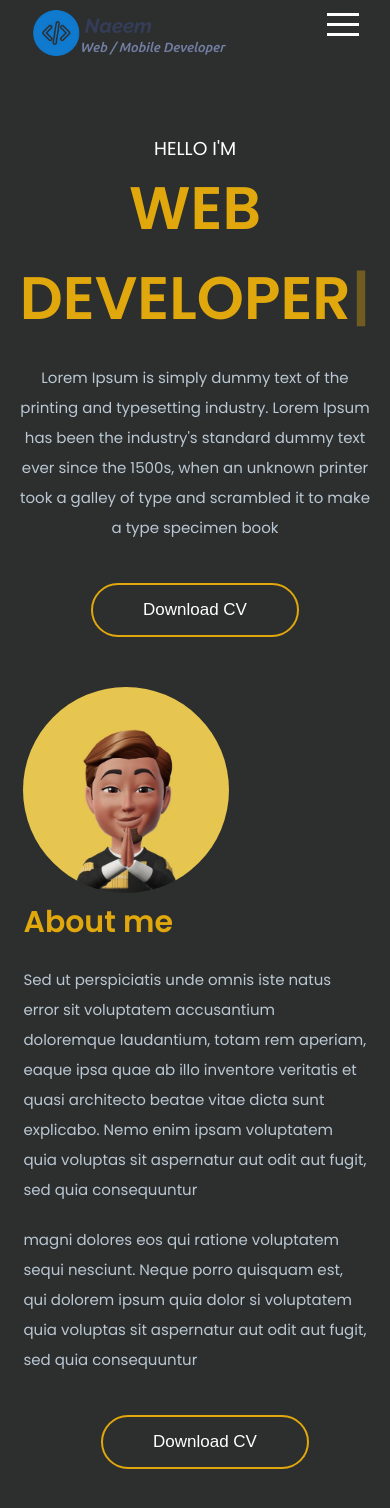
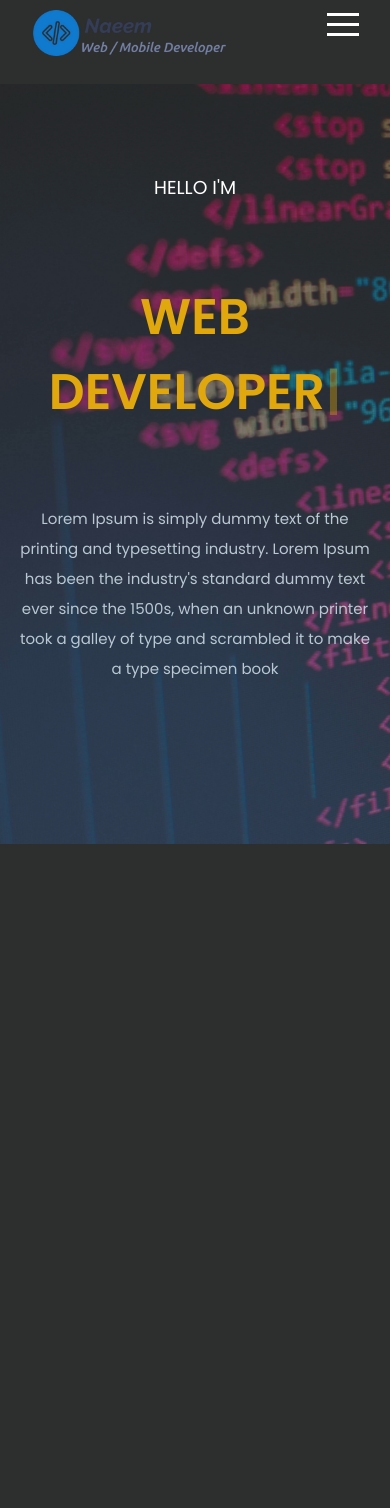
Before and after one commit to naeem2000/Personal-Website, a React (Create React App) app: page / in a window 390 px wide. Shown: the top 1508 px of the page. Built offline with nearby package versions, Linux system fonts and the light colour scheme; the HTML template or start-up script is replaced by a standard one.

Commit message:
only dummy text

```diff
--- a/src/App.css
+++ b/src/App.css
@@ -58,39 +58,6 @@ h6 {
 .container {
   width: 80%;
   margin: auto;
-}
-
-.buttonSection {
-  display: flex;
-  align-items: center;
-  justify-content: center;
-  margin-bottom: 20px;
-}
-
-.buttonSectionbutton {
-  background: none;
-  border: 2px solid var(--primaryColor);
-  border-radius: 50px 0px 0px 50px;
-}
-
-.buttonSectionbutton1 {
-  background: none;
-  border: 2px solid var(--primaryColor);
-  border-radius: 0 50px 50px 0;
-}
-
-.buttonSectionbuttonActive {
-  background-color: var(--primaryColor);
-  border: 2px solid var(--primaryColor);
-  color: var(--white);
-  border-radius: 50px 0px 0px 50px;
-}
-
-.buttonSectionbuttonActive1 {
-  background-color: var(--primaryColor);
-  border: 2px solid var(--primaryColor);
-  color: var(--white);
-  border-radius: 0 50px 50px 0;
 }
 
 .flexsb {
@@ -173,6 +140,14 @@ header a {
   }
   .heroContainer {
     width: 90% !important;
+    margin-bottom: 50px !important;
+  }
+  .hero h1 {
+    font-size: 50px !important;
+  }
+  .heading {
+    margin-bottom: 20px;
+    margin-top: 30px;
   }
 }
 
@@ -223,7 +198,7 @@ section {
   color: var(--primaryColor);
   font-weight: 600;
   text-align: center;
-  margin-bottom: 60px;
+  margin-bottom: 30px;
 }
 
 .about .primaryBtn {
@@ -304,6 +279,39 @@ section {
 }
 /*---------counter-------------*/
 /*---------portfolio-------------*/
+
+.buttonSection {
+  display: flex;
+  align-items: center;
+  justify-content: center;
+  margin-bottom: 20px;
+}
+
+.buttonSectionbutton {
+  background: none;
+  border: 2px solid var(--primaryColor);
+  border-radius: 50px 0px 0px 50px;
+}
+
+.buttonSectionbutton1 {
+  background: none;
+  border: 2px solid var(--primaryColor);
+  border-radius: 0 50px 50px 0;
+}
+
+.buttonSectionbuttonActive {
+  background-color: var(--primaryColor);
+  border: 2px solid var(--primaryColor);
+  color: var(--white);
+  border-radius: 50px 0px 0px 50px;
+}
+
+.buttonSectionbuttonActive1 {
+  background-color: var(--primaryColor);
+  border: 2px solid var(--primaryColor);
+  color: var(--white);
+  border-radius: 0 50px 50px 0;
+}
 
 article {
   margin-top: 50px;
@@ -457,8 +465,15 @@ footer i {
     width: 88%;
   }
 
-  .hero {
-    height: max-content;
+  .heroContainer {
+    display: flex;
+    align-items: center;
+    justify-content: space-around;
+    flex-direction: column;
+    height: 90vh;
+  }
+  .services .box {
+    padding: 15px;
   }
 
   .heroContent {
@@ -472,7 +487,7 @@ footer i {
     background-size: cover;
     object-fit: cover;
     width: 100%;
-    height: max-content;
+    height: 100%;
   }
   section {
     height: auto;
@@ -495,20 +510,14 @@ footer i {
   }
   .grid4,
   .grid3 {
-    grid-template-columns: repeat(2, 1fr);
+    grid-template-columns: repeat(2, 0.5fr);
     margin: auto;
-    grid-gap: 10px;
+    grid-gap: 5px;
+    margin: 0;
+    padding: 0;
   }
   article {
     margin: 0;
     padding-bottom: 50px;
   }
-  .catButton {
-    overflow-x: scroll;
-    width: 100%;
-  }
-  .catButton button {
-    text-transform: capitalize;
-    margin: 0;
-  }
 }
--- a/src/App.jsx
+++ b/src/App.jsx
@@ -9,6 +9,7 @@ function App() {
     AOS.init();
     AOS.refresh();
   }, []);
+
   return (
     <div className="App">
       <Pages />
--- a/src/components/common/Footer.jsx
+++ b/src/components/common/Footer.jsx
@@ -1,5 +1,5 @@
+import { social } from "../../data/data";
 import React from "react";
-import { social } from "../../data/data";
 
 export const Footer = () => {
   return (
--- a/src/components/home/Hero.jsx
+++ b/src/components/home/Hero.jsx
@@ -9,7 +9,7 @@ export const Hero = () => {
         {home.map((val, i) => (
           <div className="heroContainer" key={i}>
             <h3>{val.text}</h3>
-            <h1>
+            <h1 style={{ height: "15vh" }}>
               <Typewriter
                 options={{
                   strings: [`${val.name}`, `${val.web}`, `${val.mobile}`],
--- a/src/components/pages/About.jsx
+++ b/src/components/pages/About.jsx
@@ -1,6 +1,6 @@
+import Me from "../../data/images/me-avatar.jpg";
+import { Heading } from "../common/Heading";
 import { about } from "../../data/data";
-import { Heading } from "../common/Heading";
-import Me from "../../data/images/me-avatar.jpg";
 import React from "react";
 
 export const About = () => {
@@ -8,8 +8,6 @@ export const About = () => {
     <>
       <section className="about">
         <div className="container flex">
-          {about.map((val, i) => (
-            <>
           <div className="left">
             <img
               width={"60%"}
@@ -18,7 +16,8 @@ export const About = () => {
               data-aos="fade-down-right"
             />
           </div>
-              <div className="right" data-aos="fade-down-left" key={i}>
+          {about.map((val, i) => (
+            <div className="right" data-aos="fade-up" key={i}>
               <Heading title="About me" />
               <p>{val.desc}</p>
               <p>{val.desc1}</p>
@@ -26,7 +25,6 @@ export const About = () => {
                 <button className="primaryBtn">Download CV</button>
               </div>
             </div>
-            </>
           ))}
         </div>
       </section>
--- a/src/components/pages/Portfolio.jsx
+++ b/src/components/pages/Portfolio.jsx
@@ -59,13 +59,8 @@ export const Portfolio = () => {
             <>
               <div className="content grid3">
                 {portfolio2?.map((items, i) => (
-                  <div>
-                    <a
-                      href={items.handle}
-                      target="__blank"
-                      rel="noreferror"
-                      key={i}
-                    >
+                  <div key={i}>
+                    <a href={items.handle} target="__blank" rel="noreferror">
                       <div className="box" data-aos="fade-up">
                         <div className="img">
                           <img src={items.cover} alt="portfolio" />
--- a/src/components/pages/Testimonials.jsx
+++ b/src/components/pages/Testimonials.jsx
@@ -1,8 +1,7 @@
 import { FormatQuote } from "@mui/icons-material";
 import { testimonials } from "../../data/data";
+import "slick-carousel/slick/slick-theme.css";
 import "slick-carousel/slick/slick.css";
-
-import "slick-carousel/slick/slick-theme.css";
 import Slider from "react-slick";
 import React from "react";
 
@@ -10,7 +9,7 @@ export const Testimonials = () => {
   const settings = {
     dots: true,
     infinite: true,
-    speed: 500,
+    speed: 400,
     slidesToShow: 1,
     slidesToScroll: 1,
   };
```
Lines whose indentation alone changed are shown as unchanged.
